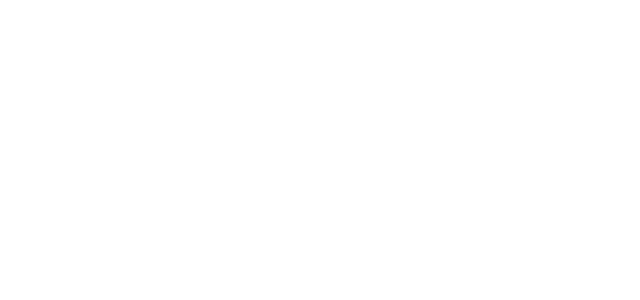
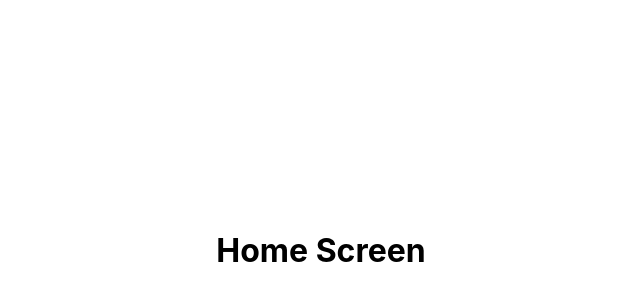
Before and after one commit to BrandynL/workout-client, a React (Create React App) app: page / in a window 1280 px wide. Shown: the part 150-450 px from the top of the page, without its empty margins (319-959 px from the left). Built offline with nearby package versions, Linux system fonts and the light colour scheme.

Commit message:
added placeholder styles

```diff
--- a/src/screens/HomeScreen.js
+++ b/src/screens/HomeScreen.js
@@ -1,13 +1,17 @@
-import React, { useContext } from 'react';
+import React from 'react';
 import { Container, Box } from '@material-ui/core';
-import { UserContext } from '../UserContext/UserContext';
 
 export default function HomeScreen() {
-	const { user } = useContext(UserContext);
-
 	return (
 		<Container>
-			<Box>{console.log(user)}</Box>
+			<Box
+				minHeight='100vh'
+				display='flex'
+				justifyContent='center'
+				alignItems='center'
+			>
+				<h1>Home Screen</h1>
+			</Box>
 		</Container>
 	);
 }
```
